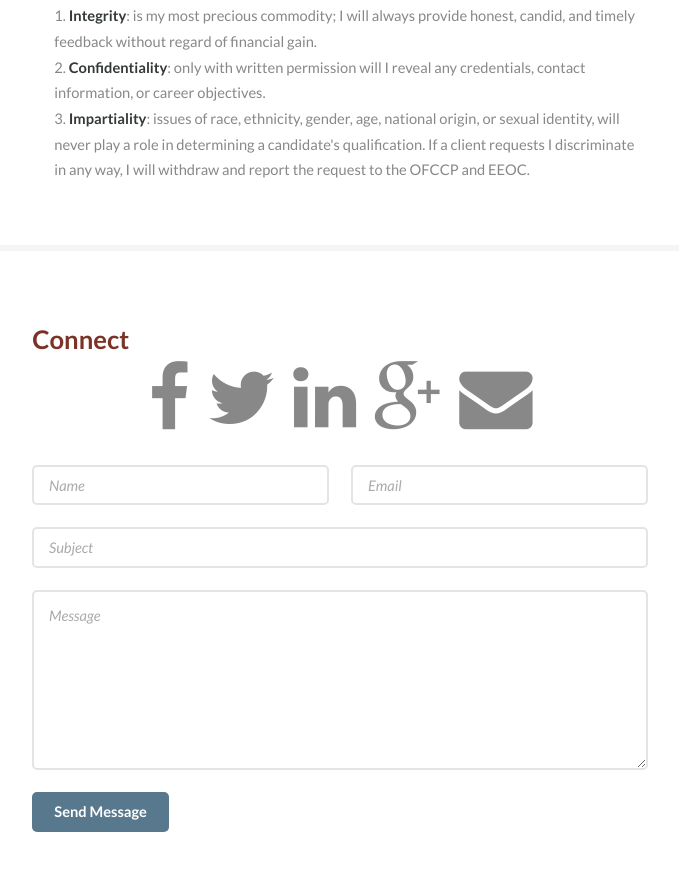
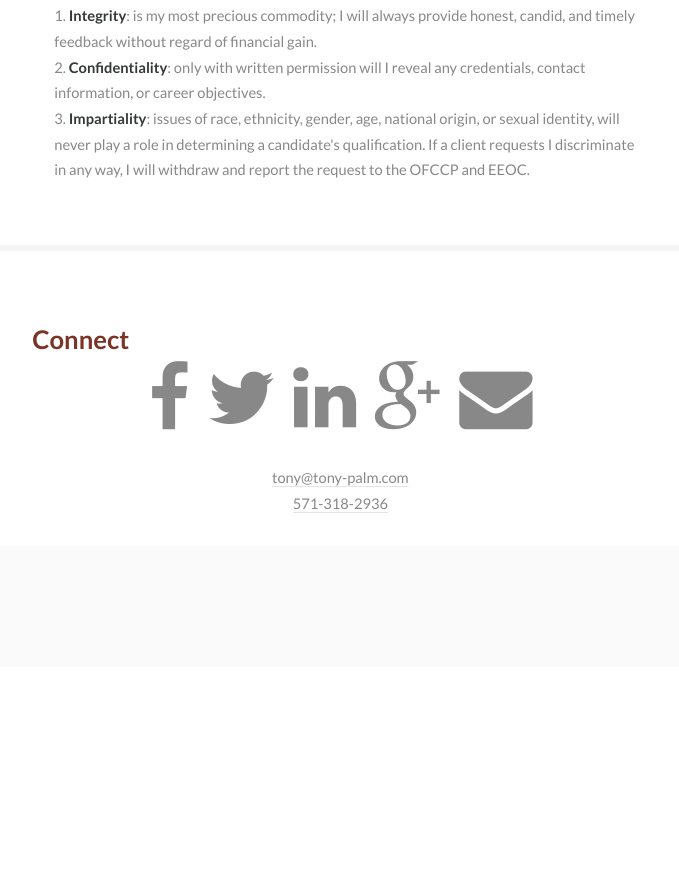
Before and after one commit to tinaconway/Tony-Palm, a plain HTML site: page index.html in a window 1280 px wide. Shown: the part 1432-2303 px from the top of the page, without its empty margins (153-832 px from the left). After the commit the page ends 2099 px from the top, so only its background shows below. Drawn offline with Linux system fonts and the light colour scheme.

Commit message:
took out form

```diff
--- a/assets/css/main.css
+++ b/assets/css/main.css
@@ -113,6 +113,9 @@
 			width: 45em;
 		}
 
+	}
+	.center {
+		text-align: center;
 	}
 
 	@media screen and (max-width: 1280px) {
--- a/index.html
+++ b/index.html
@@ -132,25 +132,10 @@
 										<li><a href="https://plus.google.com/103280074009992042412/posts" class="icon-connect fa-google-plus"><span class="label">Google+</span></a></li>
 										<li><a href="mailto:tony@tony-palm.com" class="icon-connect fa-envelope"><span class="label">Email</span></a></li>
 									</ul>
-									<form method="post" action="#">
-										<div class="row uniform">
-											<div class="6u 12u(xsmall)"><input type="text" name="name" id="name" placeholder="Name" /></div>
-											<div class="6u 12u(xsmall)"><input type="email" name="email" id="email" placeholder="Email" /></div>
-										</div>
-										<div class="row uniform">
-											<div class="12u"><input type="text" name="subject" id="subject" placeholder="Subject" /></div>
-										</div>
-										<div class="row uniform">
-											<div class="12u"><textarea name="message" id="message" placeholder="Message" rows="6"></textarea></div>
-										</div>
-										<div class="row uniform">
-											<div class="12u">
-												<ul class="actions">
-													<li><input type="submit" class="special" value="Send Message" /></li>
-												</ul>
-											</div>
-										</div>
-									</form>
+					<div class="center">
+						<a href="mailto:tony@tony-palm.com">tony@tony-palm.com</a><br>
+						<a href="tel:+5713182936">571-318-2936</a>
+					</div>
 								</div>
 							</section>
 
```
